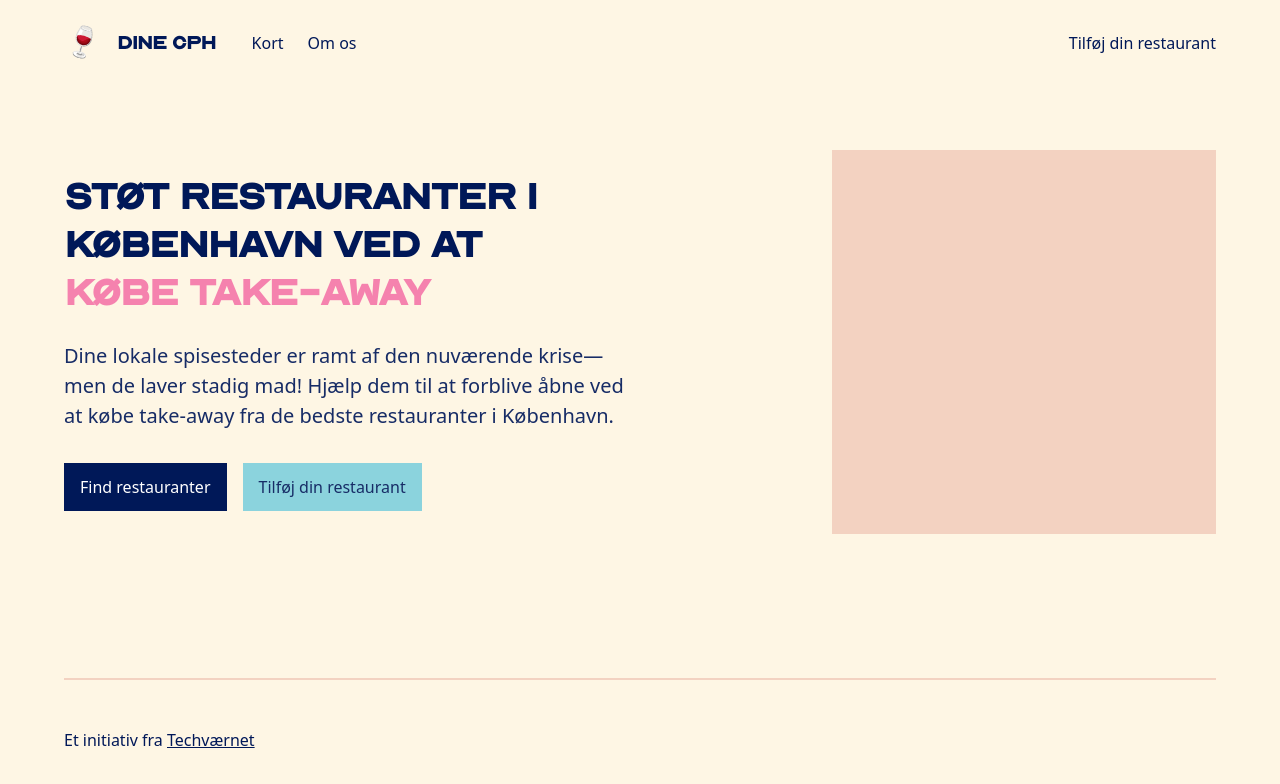
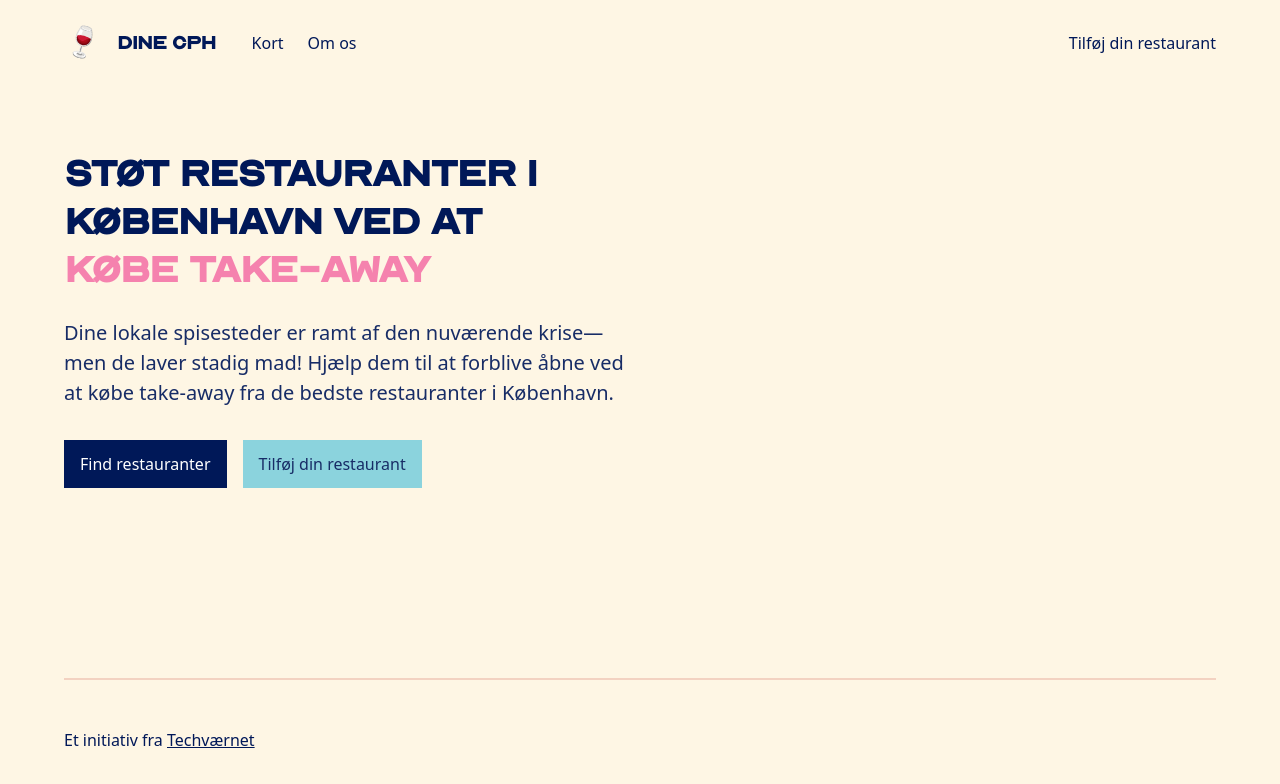
Before and after one commit to covid19-group/dinecph, a Next.js app: page / in a window 1280 px wide. Shown: the top 784 px of the page. Built offline with nearby package versions, Linux system fonts and the light colour scheme; a web font is replaced by a local one; what @tailwindcss/custom-forms would draw is missing.

Commit message:
removed non-existant illustrations

```diff
--- a/pages/about.js
+++ b/pages/about.js
@@ -10,19 +10,16 @@ export default () => (
     <div className="min-h-screen flex flex-col">
       <Nav />
       <main className="flex-auto px-3 pt-16 pb-24">
-        <div className="max-w-6xl flex mx-auto">
-          <div className="flex-auto md:pt-16 md:pr-16">
+        <div className="max-w-6xl mx-auto">
           <h2 className="font-extrabold text-2xl sm:text-3xl leading-none mb-6">
             Om os
           </h2>
           <p className="max-w-xl text-navy-light text-lg sm:text-xl mb-2">
-              Covid-19 krisen har ramt restaurant-scenen i København. Mange af
-              dem er begyndt at tilbyde take-away som en respons. Vi har lavet
-              den her side for at sprede ordet. Kontakt os på{' '}
+            Covid-19 krisen har ramt restaurant-scenen i København. Mange af dem
+            er begyndt at tilbyde take-away som en respons. Vi har lavet den her
+            side for at sprede ordet. Kontakt os på{' '}
             <a href="mailto:martin@pelion.app">martin@pelion.app</a>.
           </p>
-          </div>
-          <div className="flex-shrink-0 hidden md:block w-80 lg:w-96 h-80 lg:h-96 bg-sand" />
         </div>
       </main>
       <Footer />
--- a/pages/index.js
+++ b/pages/index.js
@@ -10,17 +10,16 @@ export default () => (
     <div className="min-h-screen flex flex-col">
       <Nav />
       <main className="flex-auto px-3 pt-16 pb-24">
-        <div className="max-w-6xl flex items-center mx-auto">
-          <div className="flex-auto md:pr-16">
-            <h1 className="font-extrabold text-4xl sm:text-5xl leading-none mb-6">
+        <div className="max-w-6xl mx-auto">
+          <h1 className="max-w-xl font-extrabold text-4xl sm:text-5xl leading-none mb-6">
             Støt restauranter i København ved at{' '}
             <br className="hidden sm:inline" />
             <span className="text-pink">købe take-away</span>
           </h1>
           <p className="max-w-xl text-navy-light text-lg sm:text-xl mb-8">
-              Dine lokale spisesteder er ramt af den nuværende krise—men de
-              laver stadig mad! Hjælp dem til at forblive åbne ved at købe
-              take-away fra de bedste restauranter i København.
+            Dine lokale spisesteder er ramt af den nuværende krise—men de laver
+            stadig mad! Hjælp dem til at forblive åbne ved at købe take-away fra
+            de bedste restauranter i København.
           </p>
           <div className="-m-2">
             <Link href="/map">
@@ -35,8 +34,6 @@ export default () => (
             </Link>
           </div>
         </div>
-          <div className="flex-shrink-0 hidden md:block w-80 lg:w-96 h-80 lg:h-96 bg-sand" />
-        </div>
       </main>
       <Footer />
     </div>
```
Lines whose indentation alone changed are shown as unchanged.
